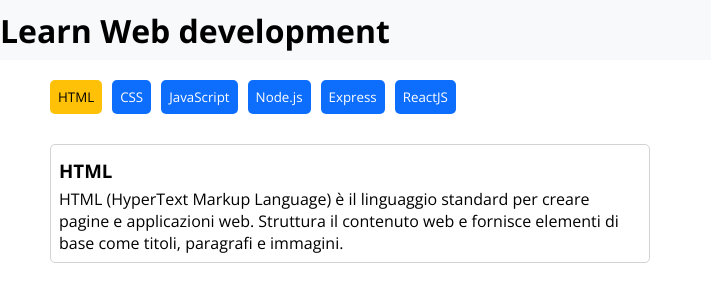
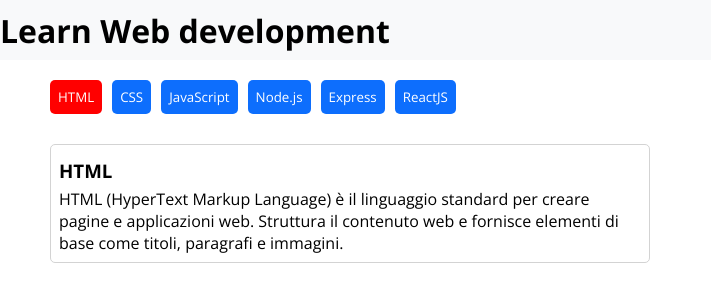
Before and after one commit to MattiaNatella/react-use-state, a React (Vite) app: page / in a window 1280 px wide. Shown: the top 302 px of the page, without its empty margins (0-711 px from the left). Built offline with nearby package versions, Linux system fonts and the light colour scheme.

Commit message:
Bonus: background colors for every button onClick

```diff
--- a/src/components/partials/Button.jsx
+++ b/src/components/partials/Button.jsx
@@ -3,7 +3,7 @@ const Button = (props) => {
     const onToggle = props.onToggle
     const isActive = props.isActive
     return (
-        <button onClick={onToggle} className={isActive ? "active" : ""} key={id}>{title}</button>
+        <button onClick={onToggle} className={isActive ? `active ${title}` : ""} key={id}>{title}</button>
     )
 }
 
--- a/src/index.css
+++ b/src/index.css
@@ -36,7 +36,28 @@ button {
 
     &.active {
         color: black;
-        background-color: #FFC107;
+        background-color: #4D9A43;
+
+        &.HTML {
+            color: white;
+            background-color: red;
+        }
+
+        &.CSS {
+            background-color: blue;
+        }
+
+        &.JavaScript {
+            background-color: #FFC107;
+        }
+
+        &.Express {
+            background-color: #EEEEEE;
+        }
+
+        &.ReactJS {
+            background-color: #5ED4F3;
+        }
     }
 }
 
```
